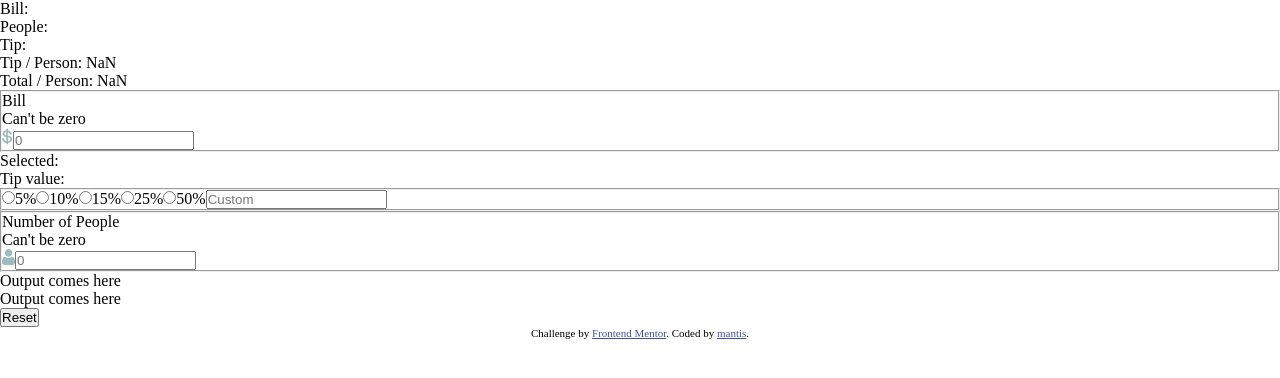
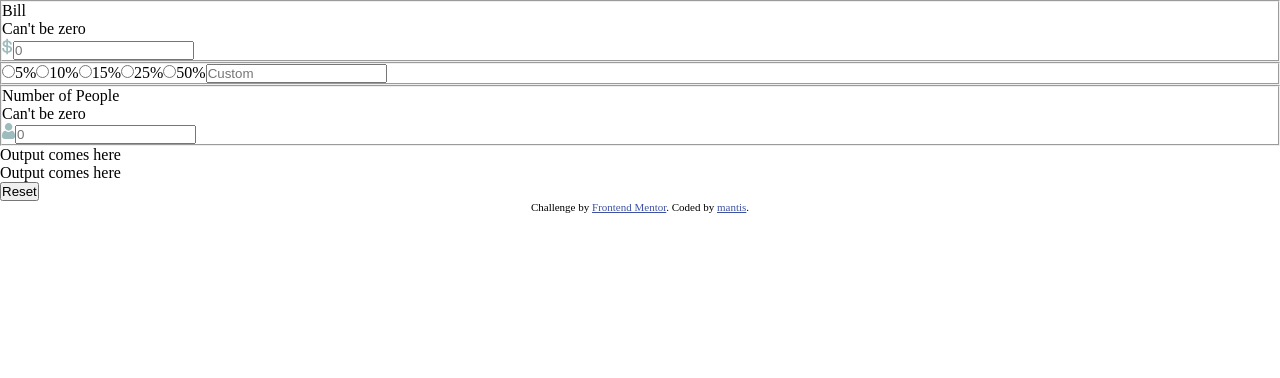
Before and after one commit to morauszkia/fm-tip-calculator, a Vue app: page / in a window 1280 px wide. Shown: the top 378 px of the page. Built offline with nearby package versions, Linux system fonts and the light colour scheme.

Commit message:
Remove control paragraphs

```diff
--- a/src/components/InputForm.vue
+++ b/src/components/InputForm.vue
@@ -5,11 +5,6 @@ import { store } from "../store/store";
 </script>
 
 <template>
-  <p>Bill: {{ store.bill }}</p>
-  <p>People: {{ store.people }}</p>
-  <p>Tip: {{ store.tip }}</p>
-  <p>Tip / Person: {{ store.tipPerPerson }}</p>
-  <p>Total / Person: {{ store.totalPerPerson }}</p>
   <FormInput
     id="bill"
     input-label="Bill"
--- a/src/components/TipSelector.vue
+++ b/src/components/TipSelector.vue
@@ -12,8 +12,6 @@ watch(tipPcent, () => (store.tip = tipPcent));
 </script>
 
 <template>
-  <p>Selected: {{ selectedOption }}</p>
-  <p>Tip value: {{ tipPcent }}</p>
   <fieldset>
     <template v-for="value in tipOptions" :key="value">
       <input
```
